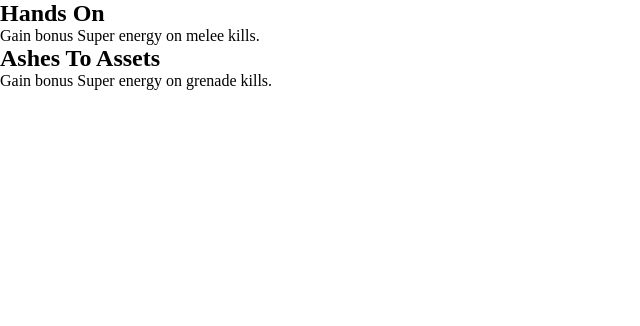
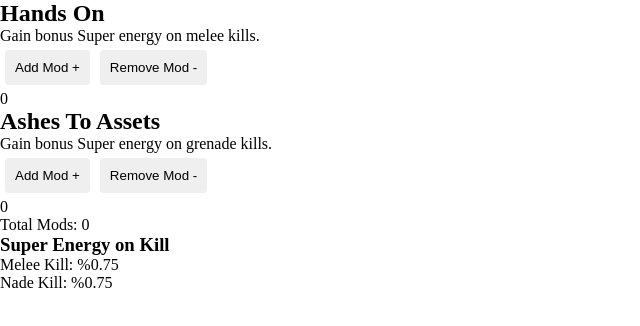
Before and after one commit to cranberriez/destiny-mod-calculator, a React (Create React App) app: page / in a window 1280 px wide. Shown: the top 326 px of the page, without its empty margins (0-640 px from the left). Built offline with nearby package versions, Linux system fonts and the light colour scheme.

Commit message:
spread data out to properly use it in other places

```diff
--- a/src/App.js
+++ b/src/App.js
@@ -3,11 +3,21 @@ import Helmet from './components/helmet.js'
 import './App.css';
 
 function App() {
+
+  const [helmetModCount, setHelmetModCount] = useState({
+    handsOn: { count: 0, stacks: [0.0075, 0.025, 0.029, 0.029] },
+    ashesToAssets: { count: 0, stacks: [0.0075, 0.048, 0.052, 0.048] },
+    totalMods: 0,
+  });
+
   return (
     <div className="App">
       {/* Create a Helmet() component for each helmet mod */}
       <div id="helmet-mods">
-        <Helmet/>
+        <Helmet modCount={helmetModCount} setModCount={setHelmetModCount}/>
+        <h3>Super Energy on Kill</h3>
+        <p>Melee Kill: %{((helmetModCount.handsOn.stacks[helmetModCount.handsOn.count]) * 100).toFixed(2)}</p>
+        <p>Nade Kill: %{((helmetModCount.ashesToAssets.stacks[helmetModCount.ashesToAssets.count]) * 100).toFixed(2)}</p>
       </div>
     </div>
   );
--- a/src/components/css/helmet.css
+++ b/src/components/css/helmet.css
@@ -0,0 +1,6 @@
+button {
+    color: black;
+    margin: 5px;
+    padding: 10px;
+    border-radius: 4px;
+}
--- a/src/components/helmet.js
+++ b/src/components/helmet.js
@@ -3,48 +3,64 @@ import ReactDOM from 'react-dom/client';
 import './css/helmet.css';
 
 function Mod(props) {
-    const { data, setData } = props;
+    const { data, modName, modCount, setData } = props;
 
-    const handleButtonClick = () => {
-        const newCount = data.count + 1;
-        setData((prevState) => ({ ...prevState, count: newCount }));
+    const addMod = () => {
+        if (modCount.totalMods >= 3) return;
+        const newCount = modCount[modName].count + 1;
+        setData((prevState) => ({
+          ...prevState,
+          [modName]: { ...prevState[modName], count: newCount },
+          totalMods: prevState.totalMods + 1,
+        }));
+    };
+
+    const removeMod = () => {
+        if (modCount[modName].count <= 0) return;
+        const newCount = modCount[modName].count - 1;
+        setData((prevState) => ({
+            ...prevState,
+            [modName]: { ...prevState[modName], count: newCount },
+            totalMods: prevState.totalMods - 1,
+        }));
     };
 
     return (
         <div className="Mod">
-            <h2>{data.name}</h2>
-            <p>{data.description}</p>
+          <h2>{data.name}</h2>
+          <p>{data.description}</p>
+          <button onClick={addMod}>Add Mod +</button>
+          <button onClick={removeMod}>Remove Mod -</button>
+          <p>{modCount[modName].count}</p>
         </div>
-    )
+    );
 }
 
 function Helmet(props) {
-    const [handsOnData, setHandsOnData] = useState({
+    const { modCount, setModCount } = props;
+
+    const handsOn = {
         name: "Hands On",
         description: "Gain bonus Super energy on melee kills.",
-        stacks: [0.0075, 0.025, 0.029, 0.029],
         type: "melee-kill",
         gain: "super",
         count: 0,
-      });
+      };
 
-    const [ashesToAssetsData, setAshesToAssetsData] = useState({
+    const ashesToAssets = {
         name: "Ashes To Assets",
         description: "Gain bonus Super energy on grenade kills.",
-        stacks: [0.0075, 0.048, 0.052, 0.048],
         type: "grenade-kill",
         gain: "super",
         count: 0,
-    });
+    };
 
-    const [modCount, setModCount] = useState({
-        count: 0
-    })
 
     return (
       <div className="Helmet">
-        <Mod data={handsOnData} onUpdate={setHandsOnData}/>
-        <Mod data={ashesToAssetsData} onUpdate={setAshesToAssetsData}/>
+        <Mod data={handsOn} modName={'handsOn'} modCount={modCount} setData={setModCount}/>
+        <Mod data={ashesToAssets} modName={'ashesToAssets'} modCount={modCount} setData={setModCount}/>
+        <p>Total Mods: {modCount.totalMods}</p>
       </div>
     );
 }
```
Also changed, not shown: src/components/breakdown.js (added, +9 -0 lines).
